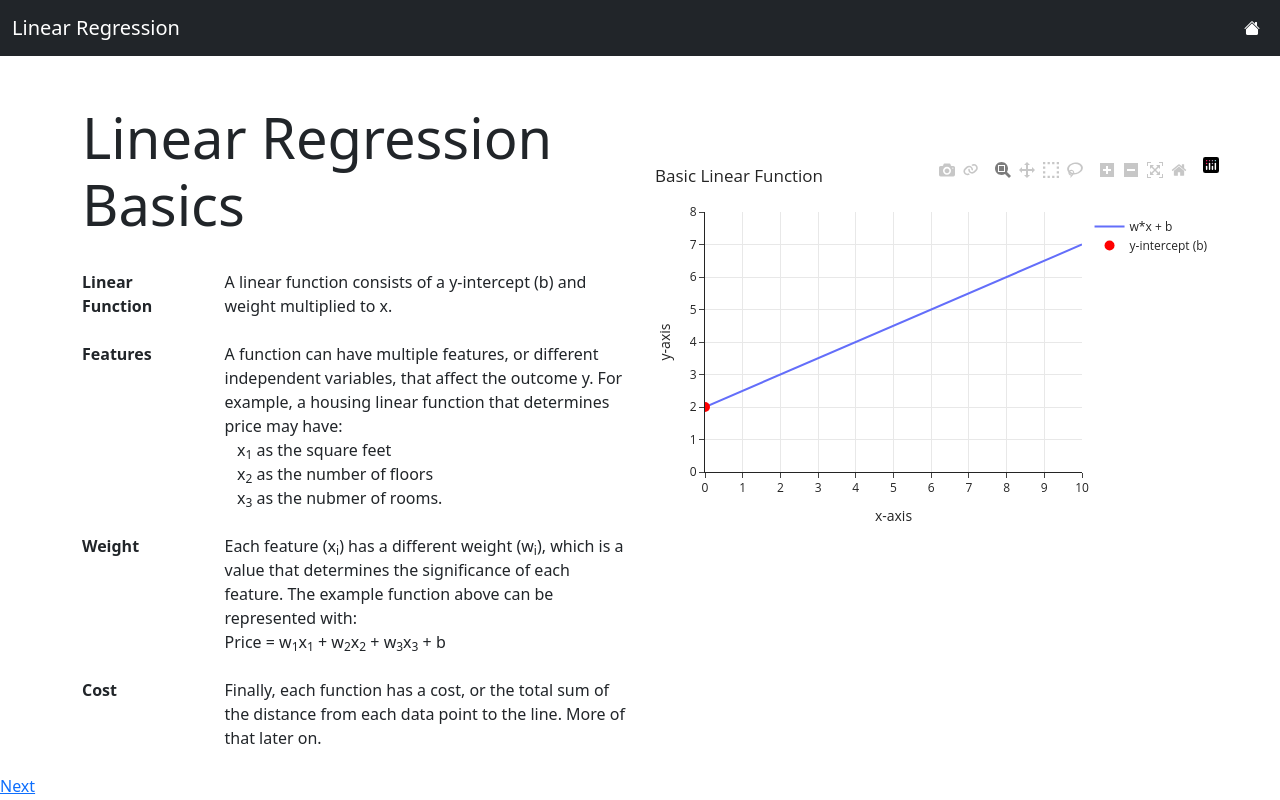
After one commit to damienwin/MLbasics, a Flask app: page /linear_regression/page1 in a window 1280 px wide. The commit adds this page. Run offline with Flask 3, Linux system fonts and the light colour scheme.

Commit message:
File Restructure + Page 1
Designed page 1 of linear regression and restructured files to allow for plotly integration

```diff
--- a/app.py
+++ b/app.py
@@ -1,30 +1,37 @@
 from flask import Flask, request, send_from_directory, render_template
-import matplotlib
-matplotlib.use('Agg')
-import matplotlib.pyplot as plt
+import plotly.express as px
 import numpy as np
-import mpld3
+
+
 
 app = Flask(__name__)
 
 sections = {
-    'introduction': ['page1', 'page2', 'page3']
+    'linear_regression': ['page1', 'page2', 'page3']
 }
 
 def get_result():
-    fig, ax = plt.subplots()  # Create a figure and axes
-    ax.set_title('Blank Graph')  # Set a title for the graph
-    ax.set_xlabel('x-axis')
-    ax.set_ylabel('y-axis')
-    ax.grid()
+    # make data
+    x = np.linspace(0, 10, 100)
 
-    # Customize the graph as needed (e.g., labels, limits, styles)
-    ax.set(xlim=(0, 8), xticks=np.arange(0, 9),
-           ylim=(0, 8), yticks=np.arange(0, 9))
+    # graph lines and points on figure
+    fig = px.line(x=x, y=(0.5 * x + 2), labels={'x': 'x-axis', 'y': 'y-axis'})
+    fig.update_traces(showlegend=True, name ='w*x + b')
+    fig.add_scatter(x=[0], y=[2], mode='markers', marker=dict(color='red', size=10), name='y-intercept (b)')
 
-    # Convert the Matplotlib figure to HTML
-    blankgraph = mpld3.fig_to_html(fig)
-    return blankgraph
+
+
+    # update layout
+    fig.update_layout(
+        title="Basic Linear Function",
+        template='simple_white',
+        xaxis=dict(range=[0,10], dtick=1, showgrid=True),
+        yaxis=dict(range=[0,8], dtick=1, showgrid=True),
+        width=600, height=400
+    )
+
+    graph = fig.to_html(full_html=False)
+    return graph
 
 @app.route('/')
 def home():
@@ -49,16 +56,16 @@ def show_page(category, page):
             return render_template(f'{category}/{page}.html', category=category, page=page, prev_page=prev_page, next_page=next_page)
     return "Page not found", 404
 
-@app.route('/introduction/page2')
-def intropage2():
+@app.route('/linear_regression/page1')
+def linearpage():
     python_result = get_result()
 
-    category = 'introduction'
-    page = 'page2'
+    category = 'linear_regression'
+    page = 'page1'
     prev_page = sections[category][sections[category].index(page) - 1] if page in sections[category] and sections[category].index(page) > 0 else None
     next_page = sections[category][sections[category].index(page) + 1] if page in sections[category] and sections[category].index(page) < len(sections[category]) - 1 else None
 
-    return render_template('introduction/page2.html', html_result=python_result, prev_page=prev_page, next_page=next_page)
+    return render_template('linear_regression/page1.html', html_result=python_result, prev_page=prev_page, next_page=next_page)
 
 if __name__ == '__main__':
     app.run(debug=True, port=8000)
--- a/templates/about.html
+++ /dev/null
@@ -1,5 +0,0 @@
-{% extends "index.html" %} {% block title %}About{% endblock %}
-
-{% block content %}
-    <h1>About Page</h1>
-{% endblock %}
--- a/templates/introduction/page3.html
+++ /dev/null
@@ -1,5 +0,0 @@
-{% extends "/introduction/page1.html" %}{% block title %}Introduction Page 3{% endblock %}
-
-{% block body %}
-<h1>Introduction Page 3</h1>
-{% endblock %}
--- /dev/null
+++ b/templates/linear_regression/page1.html
@@ -0,0 +1,50 @@
+{% extends "slideindex.html" %}
+{% block title %}Linear Regression Page 1{% endblock %}
+{% block navtitle %}Linear Regression{% endblock %}
+
+
+{% block content %}
+<div class="container">
+    <div class="row">
+      <div class="col-md-6 mt-5">
+        <!-- Left side with text -->
+        <h1 class="display-4"><strong>Linear Regression Basics</strong></h1>
+        <div class="row">
+            <dt class="mt-4 col-sm-3 mb-4">Linear Function</dt>
+            <dd class="mt-4 col-sm-9 mb-4">A linear function consists of a y-intercept (b) and weight multiplied to x.</dd>
+
+            <dt class="col-sm-3 mb-4">Features</dt>
+            <dd class="col-sm-9 mb-4">A function can have multiple features, or different independent variables, that affect the outcome y. For example, a housing linear function that determines price may have:
+                <br>&nbsp;&nbsp;&nbsp;x<sub>1</sub> as the square feet
+                <br>&nbsp;&nbsp;&nbsp;x<sub>2</sub> as the number of floors
+                <br>&nbsp;&nbsp;&nbsp;x<sub>3</sub> as the nubmer of rooms.
+            </dd>
+
+            <dt class="col-sm-3 mb-4">Weight</dt>
+            <dd class="col-sm-9 mb-4">Each feature (x<sub>i</sub>) has a different weight (w<sub>i</sub>), which is a value that determines the significance of each feature. The example function above can be represented with:
+            <br>Price = w<sub>1</sub>x<sub>1</sub> + w<sub>2</sub>x<sub>2</sub> + w<sub>3</sub>x<sub>3</sub> + b
+            </dd>
+
+            <dt class="col-sm-3 mb-4">Cost</dt>
+            <dd class="col-sm-9 mb-4">Finally, each function has a cost, or the total sum of the distance from each data point to the line. More of that later on.</dd>
+        </div>
+      </div>
+      <div class="col-md-6 mt-5">
+        <!-- Right side with the graph -->
+        <div class="d-flex justify-content-center mt-5">
+          {{ html_result | safe }}
+        </div>
+      </div>
+    </div>
+  </div>
+{% endblock %}
+
+{% block slider %}
+    {% if prev_page %}
+    <a href="/linear_regression/{{ prev_page }}">Previous</a>
+    {% endif %}
+
+    {% if next_page %}
+    <a href="/linear_regression/{{ next_page }}">Next</a>
+    {% endif %}
+{% endblock %}
--- a/templates/repo.html
+++ /dev/null
@@ -1,5 +0,0 @@
-{% extends "index.html" %} {% block title %}Repository{% endblock %}
-
-{% block content %}
-    <h1>add link to github repo</h1>
-{% endblock %}
--- /dev/null
+++ b/templates/slideindex.html
@@ -0,0 +1,52 @@
+<!doctype html>
+<html lang="en">
+  <head>
+    <meta charset="utf-8">
+    <meta name="viewport" content="width=device-width, initial-scale=1">
+    <title>{% block title %}Home Page{% endblock %}</title>
+    <link
+        href="https://cdn.jsdelivr.net/npm/bootstrap@5.3.2/dist/css/bootstrap.min.css"
+        rel="stylesheet"
+        integrity="sha384-T3c6CoIi6uLrA9TneNEoa7RxnatzjcDSCmG1MXxSR1GAsXEV/Dwwykc2MPK8M2HN"
+        crossorigin="anonymous"
+    >
+    <link href="https://cdn.jsdelivr.net/npm/bootstrap-icons/font/bootstrap-icons.css" rel="stylesheet">
+    <link rel="stylesheet" href="styles.css">
+  </head>
+  <body>
+    <nav class="navbar navbar-expand-lg bg-dark">
+        <div class="container-fluid">
+            <a class="navbar-brand text-white" href="#">{% block navtitle %}Title{% endblock %}</a>
+            <button class="navbar-toggler" type="button" data-bs-toggle="collapse" data-bs-target="#navbarNavAltMarkup" aria-controls="navbarNavAltMarkup" aria-expanded="false" aria-label="Toggle navigation">
+            <span class="navbar-toggler-icon"></span>
+            </button>
+            <div class="collapse navbar-collapse" id="navbarNavAltMarkup">
+                <div class="navbar-nav ms-auto">
+                    <a class="nav-item nav-link text-white" id="home" href="/"><i class="bi bi-house-fill"></i></a>
+                </div>
+            </div>
+        </div>
+    </nav>
+
+    <!-- Title -->
+    {% block content %}
+    <h1>Introduction Page 1</h1>
+
+    {% endblock %}
+
+
+    <!-- Prev and Next Slides -->
+    {% block slider %}
+    {% if prev_page %}
+    <a href="/ /{{ prev_page }}">Previous</a>
+    {% endif %}
+
+    {% if next_page %}s
+    <a href="/ /{{ next_page }}">Next</a>
+    {% endif %}
+    {% endblock %}
+
+
+    <script src="https://cdn.jsdelivr.net/npm/bootstrap@5.3.2/dist/js/bootstrap.bundle.min.js" integrity="sha384-C6RzsynM9kWDrMNeT87bh95OGNyZPhcTNXj1NW7RuBCsyN/o0jlpcV8Qyq46cDfL" crossorigin="anonymous"></script>
+  </body>
+</html>
```
Also changed, not shown: templates/index.html (+4 -4 lines), templates/introduction/page1.html (deleted, +0 -21 lines), templates/introduction/page2.html (deleted, +0 -10 lines), templates/linear_regression/page2.html (added, +18 -0 lines), templates/linear_regression/page3.html (added, +18 -0 lines).
